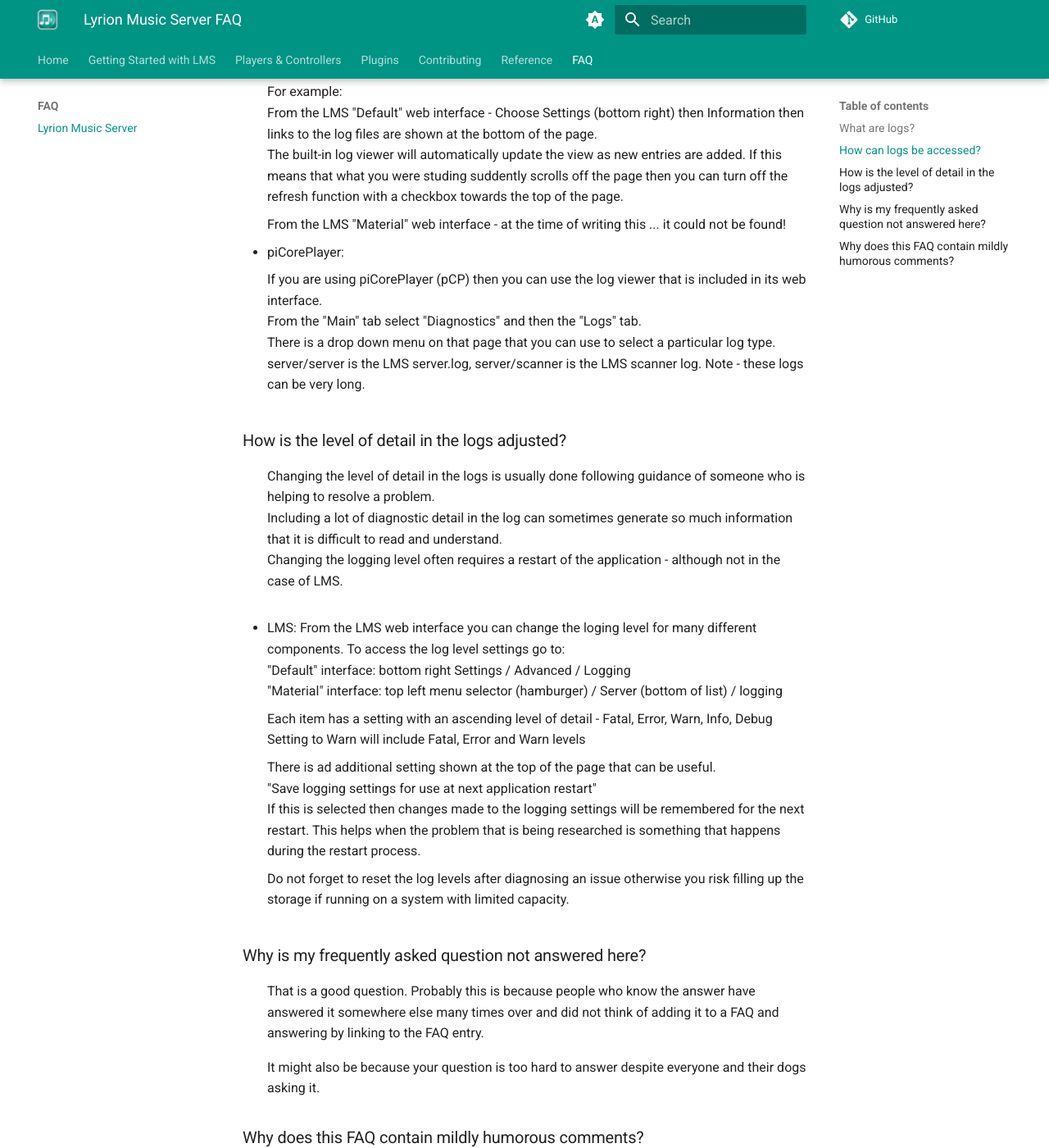
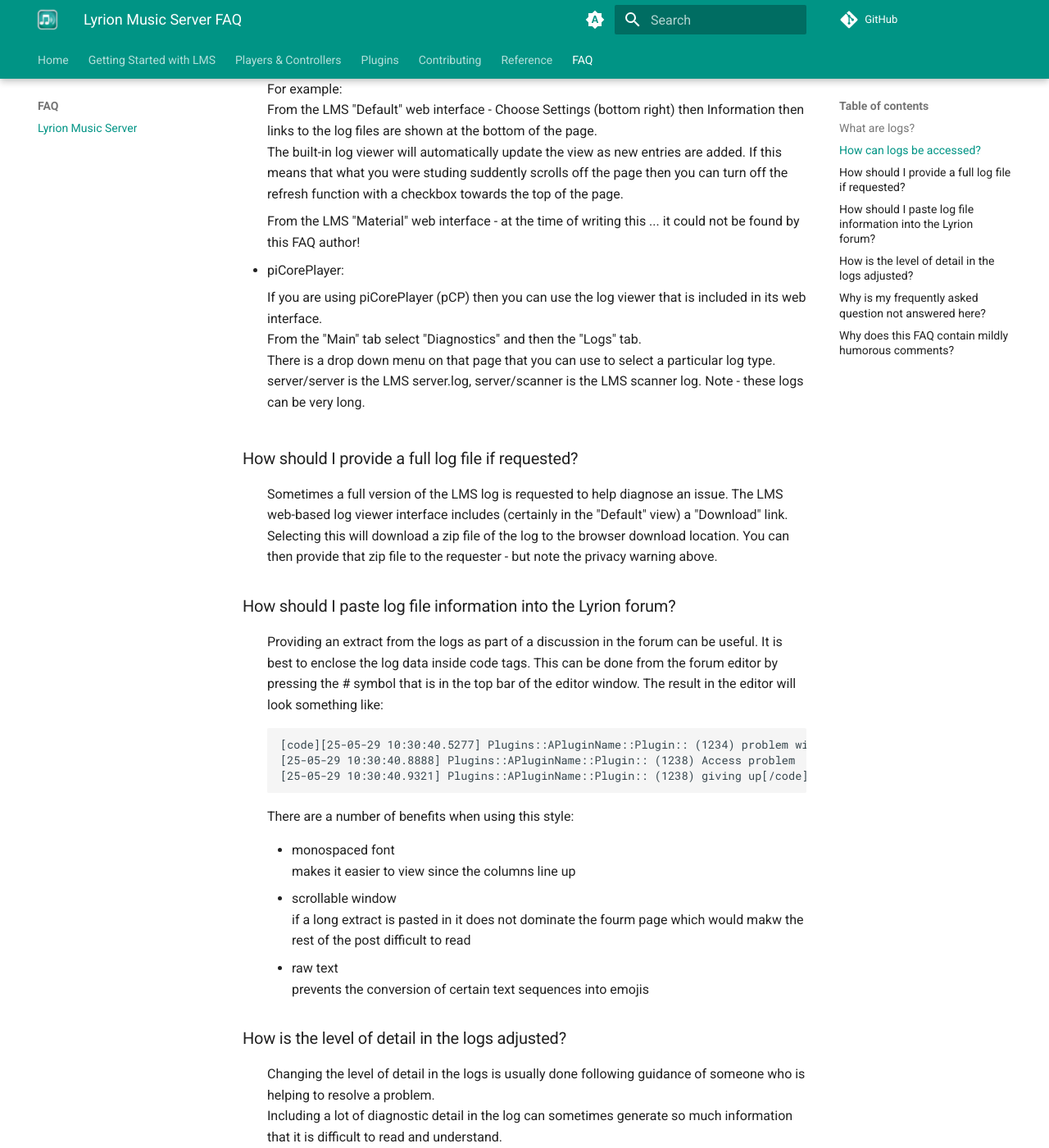
Before and after one commit to LMS-Community/lms-community.github.io, an MkDocs documentation site: the page built from docs/faq/lms.md, in a window 1280 px wide and 1400 px high, scrolled down 886 px. Shown: the whole window at 82% size. Built offline with MkDocs 1.6.1 and Material for MkDocs 9.7.7, drawn with Linux system fonts in a browser that asks for light colours; emoji names are drawn with the system emoji font; plug-ins that fetch from the network failed and are left out; comment, search, counter and statistics services are not loaded; some of the changed text lies outside the part shown.

Commit message:
More FAQ info
Some more FAQ entries plus tidying up

````diff
--- a/docs/faq/lms.md
+++ b/docs/faq/lms.md
@@ -33,7 +32,7 @@
     The built-in log viewer will automatically update the view as new entries are added. If this means that what you were studing suddently scrolls off the page then
     you can turn off the refresh function with a checkbox towards the top of the page.
 
-    From the LMS "Material" web interface - at the time of writing this ... it could not be found!
+    From the LMS "Material" web interface - at the time of writing this ... it could not be found by this FAQ author!
 
 - piCorePlayer:
 
@@ -41,6 +40,35 @@
     From the "Main" tab select "Diagnostics" and then the "Logs" tab.
     There is a drop down menu on that page that you can use to select a particular log type.
     server/server is the LMS server.log, server/scanner is the LMS scanner log. Note - these logs can be very long.
+
+### How should I provide a full log file if requested?
+
+:   Sometimes a full version of the LMS log is requested to help diagnose an issue.
+    The LMS web-based log viewer interface includes (certainly in the "Default" view) a "Download" link.
+    Selecting this will download a zip file of the log to the browser download location.
+    You can then provide that zip file to the requester - but note the privacy warning above.
+
+### How should I paste log file information into the Lyrion forum?
+
+:   Providing an extract from the logs as part of a discussion in the forum can be useful.
+    It is best to enclose the log data inside code tags.
+	This can be done from the forum editor by pressing the # symbol that is in the top bar of the editor window.
+	The result in the editor will look something like:
+
+	```
+	[code][25-05-29 10:30:40.5277] Plugins::APluginName::Plugin:: (1234) problem with data source - 404
+	[25-05-29 10:30:40.8888] Plugins::APluginName::Plugin:: (1238) Access problem
+	[25-05-29 10:30:40.9321] Plugins::APluginName::Plugin:: (1238) giving up[/code]
+	```
+
+	There are a number of benefits when using this style:
+
+     * monospaced font
+	   makes it easier to view since the columns line up
+     * scrollable window
+	   if a long extract is pasted in it does not dominate the fourm page which would makw the rest of the post difficult to read
+     * raw text
+	   prevents the conversion of certain text sequences into emojis
 
 ### How is the level of detail in the logs adjusted?
 
@@ -57,21 +85,19 @@
     Each item has a setting with an ascending level of detail - Fatal, Error, Warn, Info, Debug
     Setting to Warn will include Fatal, Error and Warn levels
 
-    There is ad additional setting shown at the top of the page that can be useful.
+    There is an additional setting shown at the top of the page that can be useful.
     "Save logging settings for use at next application restart"
     If this is selected then changes made to the logging settings will be remembered for the next restart.
     This helps when the problem that is being researched is something that happens during the restart process.
 
     Do not forget to reset the log levels after diagnosing an issue otherwise you risk filling up the storage if running on a system with limited capacity.
 
-
 ### Why is my frequently asked question not answered here?
 
 :   That is a good question.
     Probably this is because people who know the answer have answered it somewhere else many times over and did not think of adding it to a FAQ and answering by linking to the FAQ entry.
 
-    It might also be because your question is too hard to answer despite everyone and their dogs asking it.
-
+    It might also be because your question is too hard to answer and despite everyone and their dogs asking it, no-one has worked it out yet.
 
 ### Why does this FAQ contain mildly humorous comments?
 
````
Also changed, not shown: other parts of docs/faq/lms.md (+3 -4 lines).
